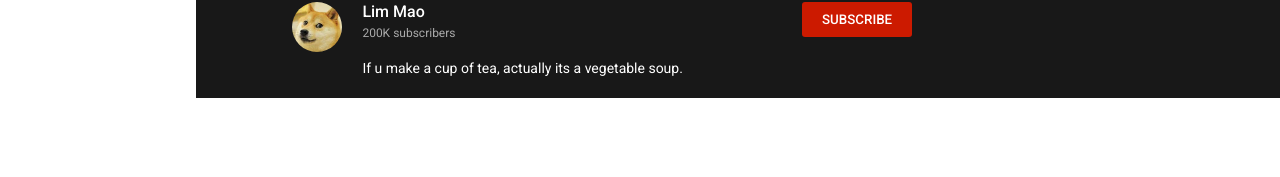
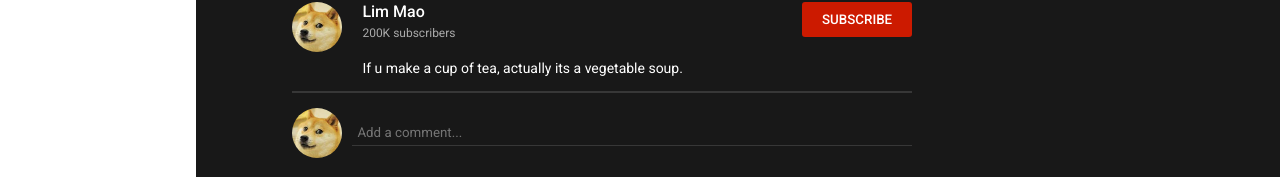
Before and after one commit to limslmao/youtubeClone, a React (Create React App) app: page /video/test in a window 1280 px wide. Shown: the part 907-1084 px from the top of the page. Before the commit the page ends 1005 px from the top, so only its background shows below. Built offline with nearby package versions, Linux system fonts and the light colour scheme.

Commit message:
add comment avatar and input

```diff
--- a/src/components/Comments.jsx
+++ b/src/components/Comments.jsx
@@ -3,11 +3,27 @@ import styled from "styled-components";
 
 const Container = styled.div``;
 
-const NewComment = styled.div``;
+const NewComment = styled.div`
+  display: flex;
+  align-items: center;
+  gap: 10px;
+`;
 
-const Avatar = styled.img``;
+const Avatar = styled.img`
+  width: 50px;
+  height: 50px;
+  border-radius: 50%;
+  object-fit: cover; //To prevent doge deformation
+`;
 
-const Input = styled.input``;
+const Input = styled.input`
+  border: none;
+  border-bottom: 1px solid ${({ theme }) => theme.soft};
+  background-color: transparent;
+  outline: none;
+  padding: 5px;
+  width: 100%;
+`;
 
 const Comments = () => {
   return (
--- a/src/pages/Video.jsx
+++ b/src/pages/Video.jsx
@@ -4,6 +4,7 @@ import AddTaskOutlinedIcon from "@mui/icons-material/AddTaskOutlined";
 import ReplyOutlinedIcon from "@mui/icons-material/ReplyOutlined";
 import ThumbDownOutlinedIcon from "@mui/icons-material/ThumbDownOutlined";
 import ThumbUpOutlinedIcon from "@mui/icons-material/ThumbUpOutlined";
+import Comments from "../components/Comments";
 
 const Container = styled.div`
   display: flex;
@@ -154,6 +155,8 @@ const Video = () => {
           </ChannelInfo>
           <Subscribe>SUBSCRIBE</Subscribe>
         </Channel>
+        <Hr />
+        <Comments />
       </Content>
       <Recommendation>recommendation</Recommendation>
     </Container>
```
